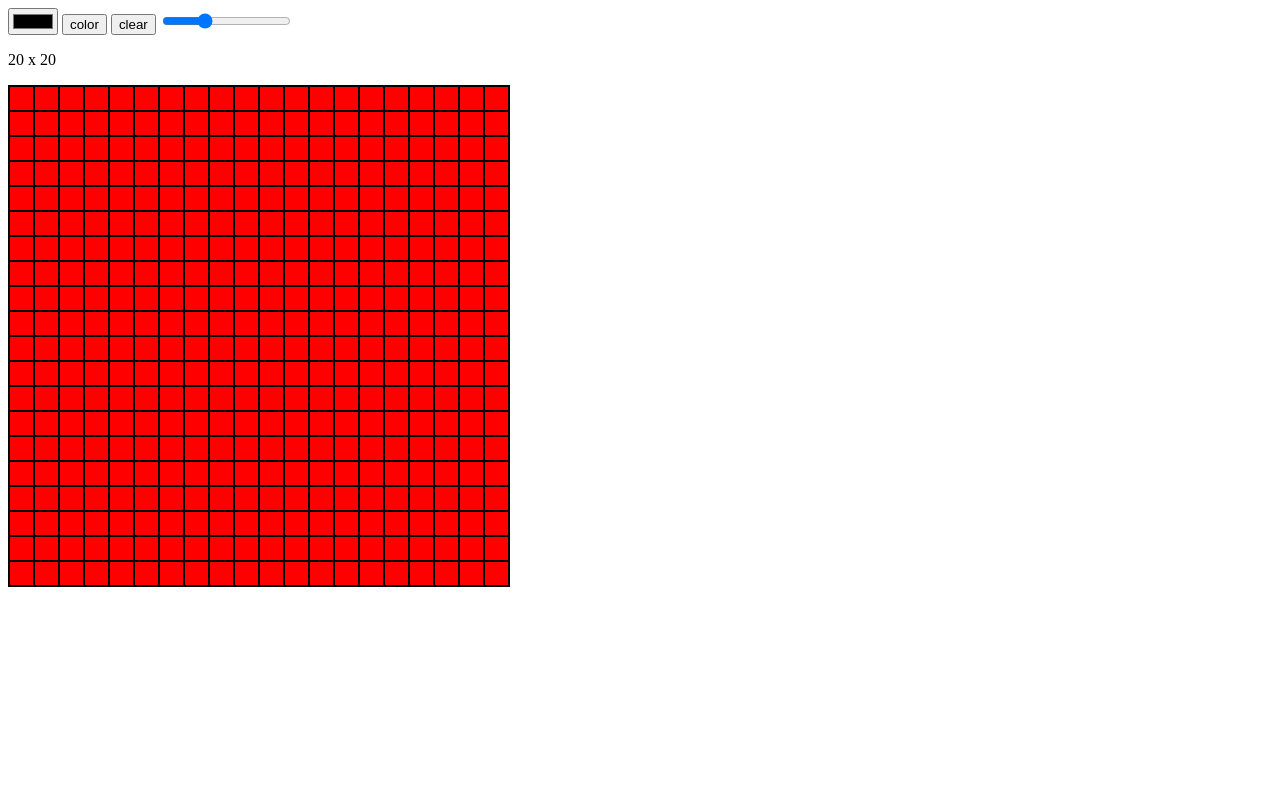
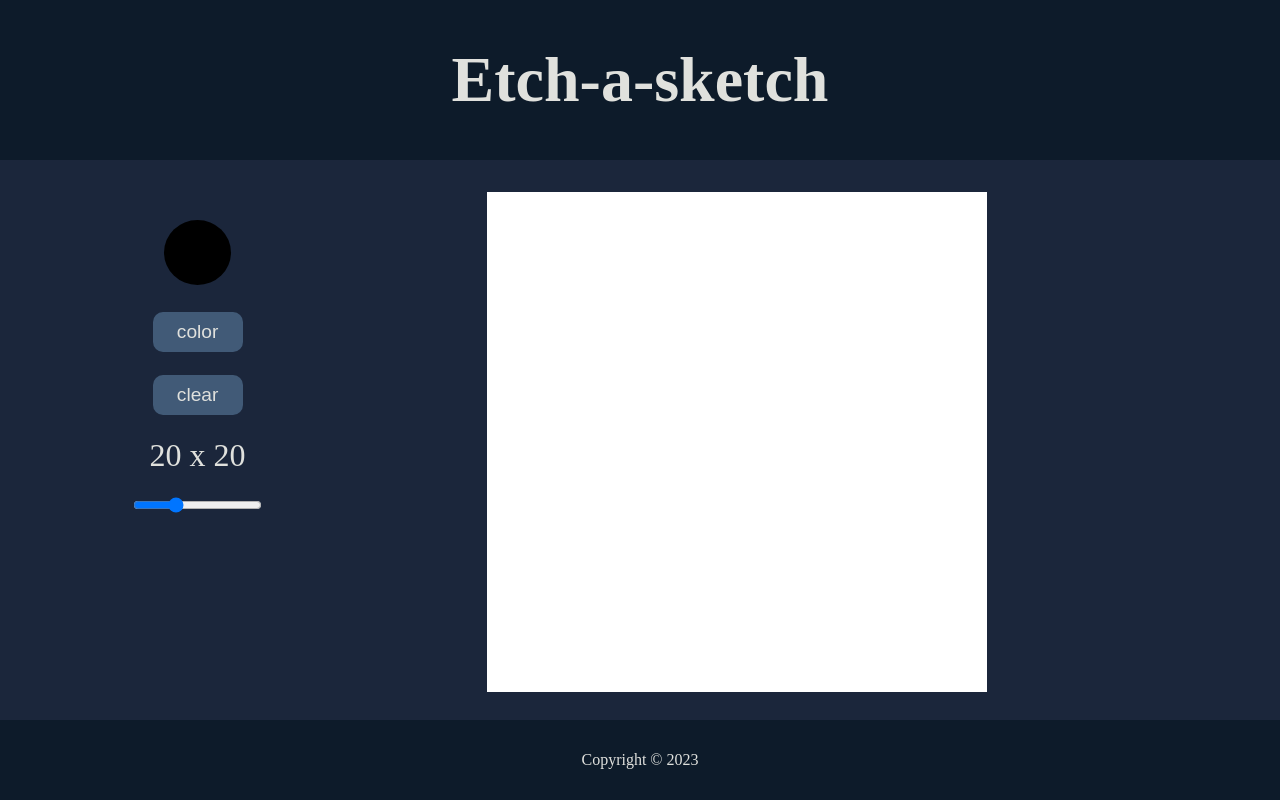
Before and after one commit to Galin-Dermendjiev/etch-a-sketch, a plain HTML site: page index.html in a window 1280 px wide. Drawn offline with Linux system fonts and the light colour scheme.

Commit message:
Add title and style the page

```diff
--- a/index.html
+++ b/index.html
@@ -7,16 +7,26 @@
     <title>Etch-a-sketch</title>
 </head>
 <body>
+    <header>
+        <h1 class="title">Etch-a-sketch</h1>
+    </header>
+    <main>
+        <div class="properties">
             <input class="colorPicker" type="color" value="#000000">
             <button >color</button>
             <button class="clearBtn">clear</button>
 
+            <p class="textSize"></p>
             <input class="scroll" name="size" type="range" value="20" min="2" max="60">
-    <p class="textSize"></p>
+        </div>
 
         <div id="container-id" class="container">
 
         </div>
+    </main>
+    <footer>
+        <p>Copyright © 2023</p>
+    </footer>
 
     <script src="script.js">
     </script>
--- a/script.js
+++ b/script.js
@@ -1,15 +1,15 @@
 window.onload = () => {
     initialize(defaultSize)
 }
-
-let defaultSize = 20;
-let color = '#000000'
 
 const divContainer = document.querySelector('.container')
 const scrollbar = document.querySelector('.scroll')
 const textSize = document.querySelector('.textSize')
 const clearBtn = document.querySelector('.clearBtn')
 const colorPicker = document.querySelector('.colorPicker')
+
+let defaultSize = scrollbar.value;
+let color = colorPicker.value;
 
 
 scrollbar.onmousemove = () => changeSizeText(scrollbar.value)
@@ -39,7 +39,6 @@ function makeGrid(size) {
 
     for (let i = 0; i < size * size; i++) {
       const element = document.createElement('div');
-      element.classList.add('box')
       element.classList.add('grid')
       element.addEventListener('mouseover', changeColor)
       element.addEventListener('click', changeColor)
--- a/style.css
+++ b/style.css
@@ -1,11 +1,95 @@
+*{
+  margin: 0;
+  box-sizing: border-box;
+}
+
+body{
+  position: absolute;
+  height: 100%;
+  width: 100%;
+
+}
+
+header{
+  height: 20%;
+  background-color: #0d1b2a;
+  padding: 3%;
+  display: flex;
+  justify-content: center;
+  align-items: center;
+
+}
+
+.title{
+  color: #E0E1DD;
+  font-size: 4em;
+}
+
+main{
+  height: 70%;
+  background-color: #1B263B;
+  padding: 2.5% 6%;
+  display: flex;
+  justify-content: flex-start;
+  gap: 10%;
+}
+
+.properties{
+  display: flex;
+  flex-direction: column;
+  align-items: center;
+  gap: 5%;
+  padding: 2% 10% 2% 5%;
+}
+
+.colorPicker {
+  -webkit-appearance: none;
+  -moz-appearance: none;
+  appearance: none;
+  background-color: transparent;
+  width: 75px;
+  height: 75px;
+  border: none;
+  cursor: pointer;
+}
+.colorPicker::-webkit-color-swatch {
+  border-radius: 50%;
+  border: none;
+}
+.colorPicker::-moz-color-swatch {
+  border-radius: 50%;
+  border: 7px solid #000000;
+}
+
+button{
+  background-color: #415A77;
+  color: #E0E1DD;
+  height: 40px;
+  width: 90px;
+  border: none;
+  border-radius: 10px;
+  font-size: 1.2em;
+  cursor: pointer;
+}
+
+.textSize{
+  color: #E0E1DD;
+  font-size: 2em;
+}
+
+
 .container {
+  background-color: white;
     display: grid;
-    border: 1px solid black;
     width: 500px;
     height: 500px;
-  }
+}
 
-.box{
-    background-color: red;
-    border: 1px black solid;
+footer {
+  height: 10%;
+  background-color: #0D1B2A;
+  color: #E0E1DD;
+  display: flex;
+  justify-content: center;
+  align-items: center;
 }
```
Lines whose indentation alone changed are shown as unchanged.
